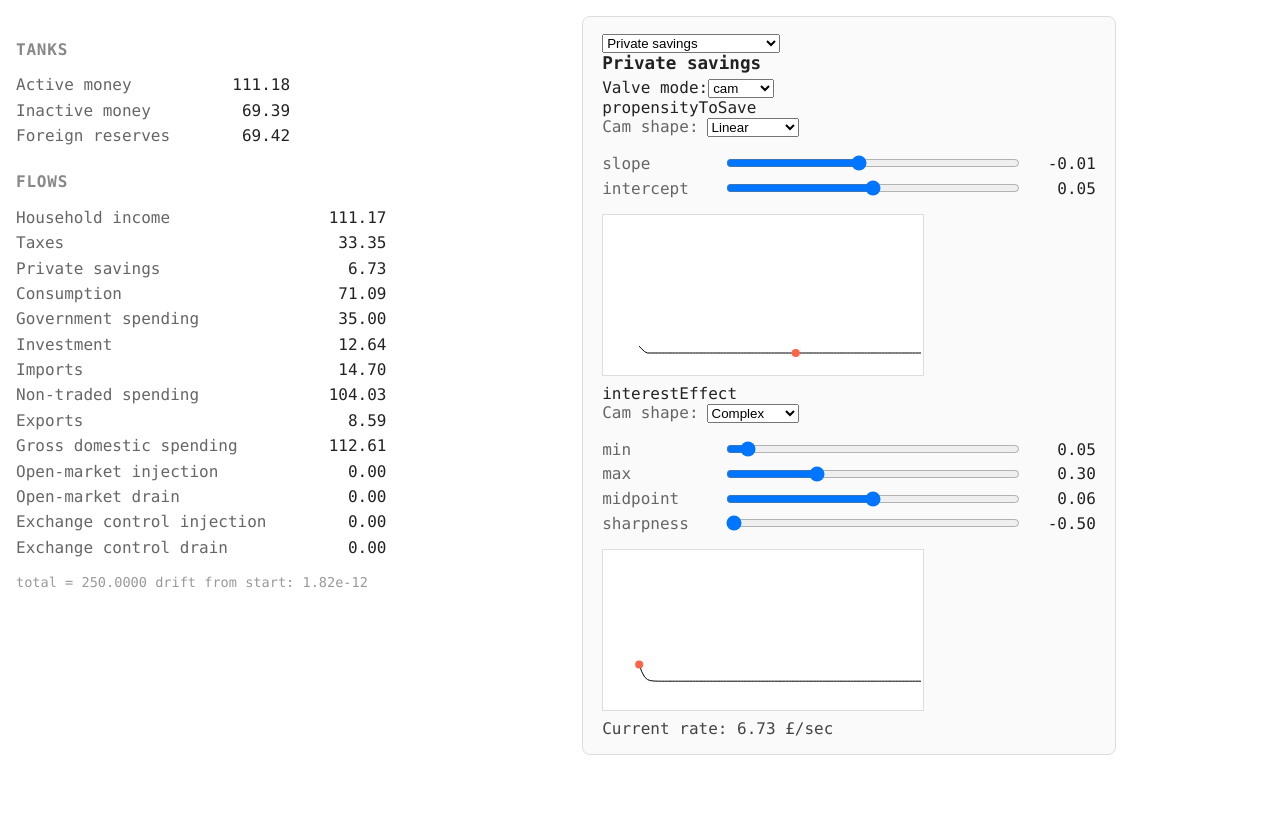
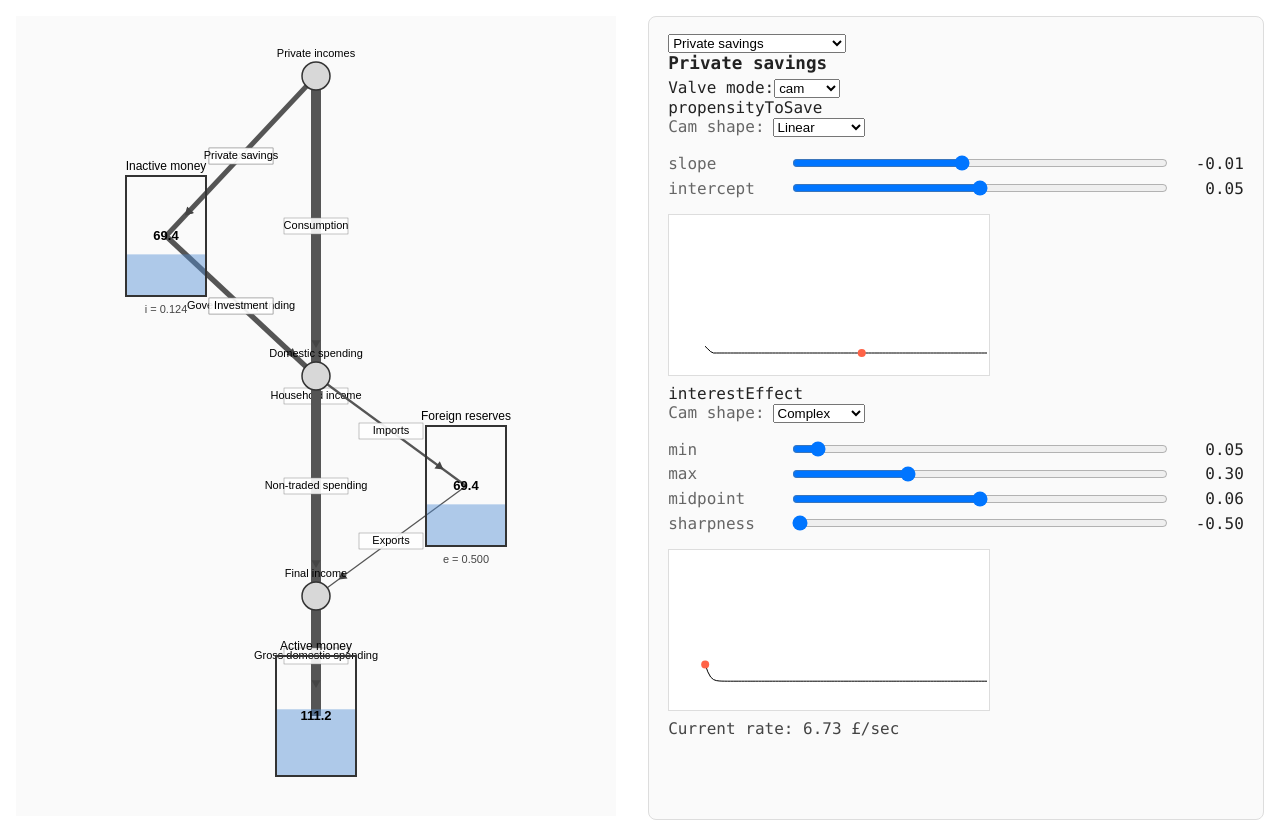
Before and after one commit to pesda-joe/moniac, a plain HTML site: page index.html in a window 1280 px wide. Shown: the top 822 px of the page. Before the commit the page ends 800 px from the top, so only its background shows below. Drawn offline with Linux system fonts and the light colour scheme.

Commit message:
visual diagram and selection

```diff
--- a/index.html
+++ b/index.html
@@ -14,12 +14,16 @@
       <table id="flows-table"></table>
       <p id="conservation"></p>
     </section>
+    <section id="schematic-section">
+      <canvas id="schematic" width="600" height="800"></canvas>
+    </section>
     <section id="inspector">
       <select id="flow-select"></select>
       <div id="inspector-content"></div>
     </section>
   </div>
   <script src="./main.js"></script>
+  <script src="./schematic.js"></script>
   <script src="./view.js"></script>
 </body>
 </html>
--- a/main.js
+++ b/main.js
@@ -1,7 +1,8 @@
 // stocks
+// pos.x, pos.y are the schematic centre point of the tank box. Canvas is 600x800.
 const tanks = {
-  m1: {name: "Active money",     level: 100},
-  m2: {name: "Inactive money",   level: 100,
+  m1: {name: "Active money",     level: 100, pos: {x: 300, y: 700}},
+  m2: {name: "Inactive money",   level: 100, pos: {x: 150, y: 220},
     signal: {
       name: "Interest rate", symbol: "i",
       cam: {
@@ -10,7 +11,7 @@ const tanks = {
       },
     },
   },
-  m3: {name: "Foreign reserves", level: 50,
+  m3: {name: "Foreign reserves", level: 50,  pos: {x: 450, y: 470},
     signal: {
       name: "Exchange rate", symbol: "e",
       cam: {
@@ -22,10 +23,11 @@ const tanks = {
 }
 
 // joins
+// pos.x, pos.y are the schematic centre point of the junction circle.
 const joins = {
-  y:  {name: "Private incomes"},
-  hh: {name: "Domestic spending"},
-  r:  {name: "Final income"},
+  y:  {name: "Private incomes",   pos: {x: 300, y: 60}},
+  hh: {name: "Domestic spending", pos: {x: 300, y: 360}},
+  r:  {name: "Final income",      pos: {x: 300, y: 580}},
 }
 
 // controls
--- /dev/null
+++ b/schematic.js
@@ -0,0 +1,174 @@
+// ============================================================
+// Schematic — canvas-based MONIAC diagram
+// ------------------------------------------------------------
+// Reads global `tanks`, `joins`, `flows` from main.js.
+// Calls global `switchInspector(flow)` from view.js when a flow
+// label is clicked.
+// ============================================================
+
+const schematicCanvas = document.getElementById("schematic");
+const sctx = schematicCanvas.getContext("2d");
+
+// --- Visual constants -----------------------------------------------------
+const TANK_W = 80;
+const TANK_H = 120;
+const TANK_MAX_LEVEL = 200;   // y axis for fill height; tune per-tank later if needed
+const JOIN_R  = 14;
+const LABEL_W = 64;            // hit-box for flow labels
+const LABEL_H = 16;
+const ARROW_BACKOFF = 28;      // distance from node centre where arrow tip sits
+const ARROWHEAD_LEN = 9;
+
+// Hit boxes recomputed each frame for the click handler.
+let flowHits = [];
+
+// --- Lookups --------------------------------------------------------------
+function nodePos(id) {
+  return tanks[id]?.pos ?? joins[id]?.pos;
+}
+
+// --- Drawing primitives ---------------------------------------------------
+function drawTank(tank) {
+  const { x, y } = tank.pos;
+  const left = x - TANK_W / 2;
+  const top  = y - TANK_H / 2;
+
+  // Fill — water level from the bottom
+  const fillH = Math.max(0, Math.min(TANK_H, (tank.level / TANK_MAX_LEVEL) * TANK_H));
+  sctx.fillStyle = "rgba(80, 140, 210, 0.45)";
+  sctx.fillRect(left, top + TANK_H - fillH, TANK_W, fillH);
+
+  // Outline
+  sctx.strokeStyle = "#333";
+  sctx.lineWidth = 2;
+  sctx.strokeRect(left, top, TANK_W, TANK_H);
+
+  // Name above
+  sctx.fillStyle = "#000";
+  sctx.font = "12px sans-serif";
+  sctx.textAlign = "center";
+  sctx.textBaseline = "alphabetic";
+  sctx.fillText(tank.name, x, top - 6);
+
+  // Numeric level inside
+  sctx.fillStyle = "#000";
+  sctx.font = "bold 13px sans-serif";
+  sctx.textBaseline = "middle";
+  sctx.fillText(tank.level.toFixed(1), x, y);
+
+  // Signal value, if any
+  if (tank.signal?.value !== undefined) {
+    sctx.fillStyle = "#444";
+    sctx.font = "11px sans-serif";
+    sctx.fillText(`${tank.signal.symbol} = ${tank.signal.value.toFixed(3)}`,
+                  x, top + TANK_H + 14);
+  }
+}
+
+function drawJoin(join) {
+  const { x, y } = join.pos;
+
+  sctx.fillStyle = "#d8d8d8";
+  sctx.beginPath();
+  sctx.arc(x, y, JOIN_R, 0, 2 * Math.PI);
+  sctx.fill();
+  sctx.strokeStyle = "#333";
+  sctx.lineWidth = 1.5;
+  sctx.stroke();
+
+  sctx.fillStyle = "#000";
+  sctx.font = "11px sans-serif";
+  sctx.textAlign = "center";
+  sctx.textBaseline = "middle";
+  sctx.fillText(join.name, x, y - JOIN_R - 8);
+}
+
+function drawArrowhead(fromX, fromY, toX, toY) {
+  const angle = Math.atan2(toY - fromY, toX - fromX);
+  const tipX = toX - ARROW_BACKOFF * Math.cos(angle);
+  const tipY = toY - ARROW_BACKOFF * Math.sin(angle);
+
+  sctx.beginPath();
+  sctx.moveTo(tipX, tipY);
+  sctx.lineTo(tipX - ARROWHEAD_LEN * Math.cos(angle - Math.PI / 6),
+              tipY - ARROWHEAD_LEN * Math.sin(angle - Math.PI / 6));
+  sctx.lineTo(tipX - ARROWHEAD_LEN * Math.cos(angle + Math.PI / 6),
+              tipY - ARROWHEAD_LEN * Math.sin(angle + Math.PI / 6));
+  sctx.closePath();
+  sctx.fillStyle = "#444";
+  sctx.fill();
+}
+
+function drawFlow(flowId, flow) {
+  const fromPos = flow.from ? nodePos(flow.from) : null;
+  const toPos   = flow.to   ? nodePos(flow.to)   : null;
+  if (!fromPos || !toPos) return;   // skip peg flows for now (missing endpoint)
+
+  // Width grows with current value, with a visible floor so zero-flow lines aren't invisible
+  const w = Math.max(1, Math.min(10, (flow.value ?? 0) * 0.15));
+  sctx.strokeStyle = "#555";
+  sctx.lineWidth = w;
+  sctx.beginPath();
+  sctx.moveTo(fromPos.x, fromPos.y);
+  sctx.lineTo(toPos.x,   toPos.y);
+  sctx.stroke();
+
+  drawArrowhead(fromPos.x, fromPos.y, toPos.x, toPos.y);
+
+  // Label at the midpoint of the arrow — also the click target
+  const mx = (fromPos.x + toPos.x) / 2;
+  const my = (fromPos.y + toPos.y) / 2;
+  const lx = mx - LABEL_W / 2;
+  const ly = my - LABEL_H / 2;
+
+  sctx.fillStyle = "rgba(255, 255, 255, 0.9)";
+  sctx.fillRect(lx, ly, LABEL_W, LABEL_H);
+  sctx.strokeStyle = "#888";
+  sctx.lineWidth = 0.5;
+  sctx.strokeRect(lx, ly, LABEL_W, LABEL_H);
+
+  sctx.fillStyle = "#000";
+  sctx.font = "11px sans-serif";
+  sctx.textAlign = "center";
+  sctx.textBaseline = "middle";
+  sctx.fillText(flow.name, mx, my);
+
+  flowHits.push({ id: flowId, flow, x: lx, y: ly, w: LABEL_W, h: LABEL_H });
+}
+
+// --- Frame entry point ----------------------------------------------------
+function drawSchematic() {
+  flowHits = [];
+
+  sctx.fillStyle = "#fafafa";
+  sctx.fillRect(0, 0, schematicCanvas.width, schematicCanvas.height);
+
+  // Flows under nodes
+  for (const [id, flow] of Object.entries(flows)) {
+    drawFlow(id, flow);
+  }
+  for (const tank of Object.values(tanks)) {
+    if (tank.pos) drawTank(tank);
+  }
+  for (const join of Object.values(joins)) {
+    if (join.pos) drawJoin(join);
+  }
+}
+
+// --- Click handling -------------------------------------------------------
+schematicCanvas.addEventListener("click", (e) => {
+  const rect = schematicCanvas.getBoundingClientRect();
+  const x = e.clientX - rect.left;
+  const y = e.clientY - rect.top;
+
+  for (const hit of flowHits) {
+    if (x >= hit.x && x <= hit.x + hit.w &&
+        y >= hit.y && y <= hit.y + hit.h) {
+      switchInspector(hit.flow);
+      // keep the dropdown in sync, if present
+      const sel = document.getElementById("flow-select");
+      if (sel) sel.value = hit.id;
+      return;
+    }
+  }
+});
--- a/style.css
+++ b/style.css
@@ -1,7 +1,18 @@
 body { font-family: ui-monospace, Menlo, monospace; margin: 0; padding: 1em; color: #222; }
 h2 { font-size: 1em; text-transform: uppercase; letter-spacing: 0.05em; color: #888; margin-top: 1.5em; }
 
-#layout { display: grid; grid-template-columns: 1fr 1fr; gap: 2em; max-width: 1100px; }
+#layout {
+  display: grid;
+  grid-template-columns: auto 1fr;
+  grid-template-areas:
+    "schematic inspector"
+    "system    system";
+  gap: 2em;
+  max-width: 1300px;
+}
+#schematic-section { grid-area: schematic; }
+#inspector         { grid-area: inspector; }
+#system            { grid-area: system; }
 
 #inspector { border: 1px solid #ddd; padding: 1em 1.2em; border-radius: 0.5em; background: #fafafa; }
 
--- a/view.js
+++ b/view.js
@@ -366,6 +366,7 @@ function draw() {
   conservationEl.textContent =
     `total = ${total.toFixed(4)}   drift from start: ${(total - initialTotal).toExponential(2)}`;
 
+  drawSchematic();
   updateInspector();
 }
 
```
